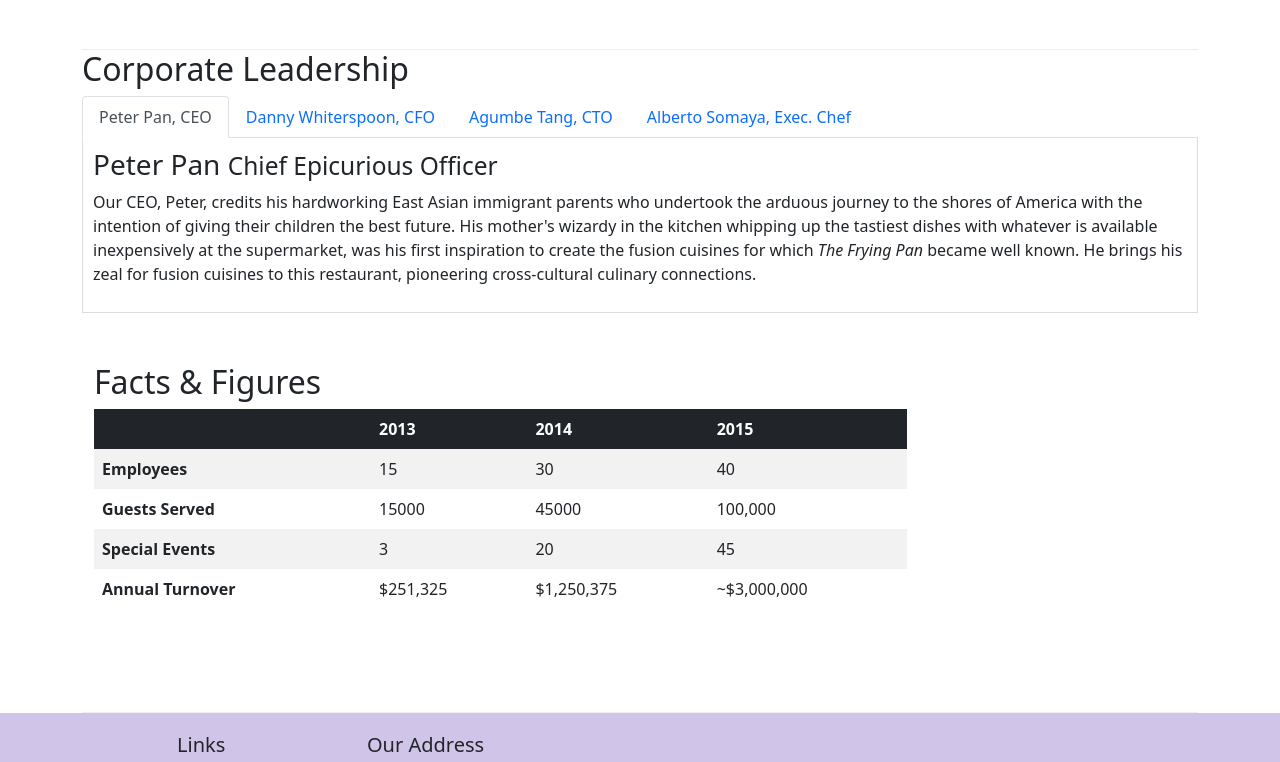
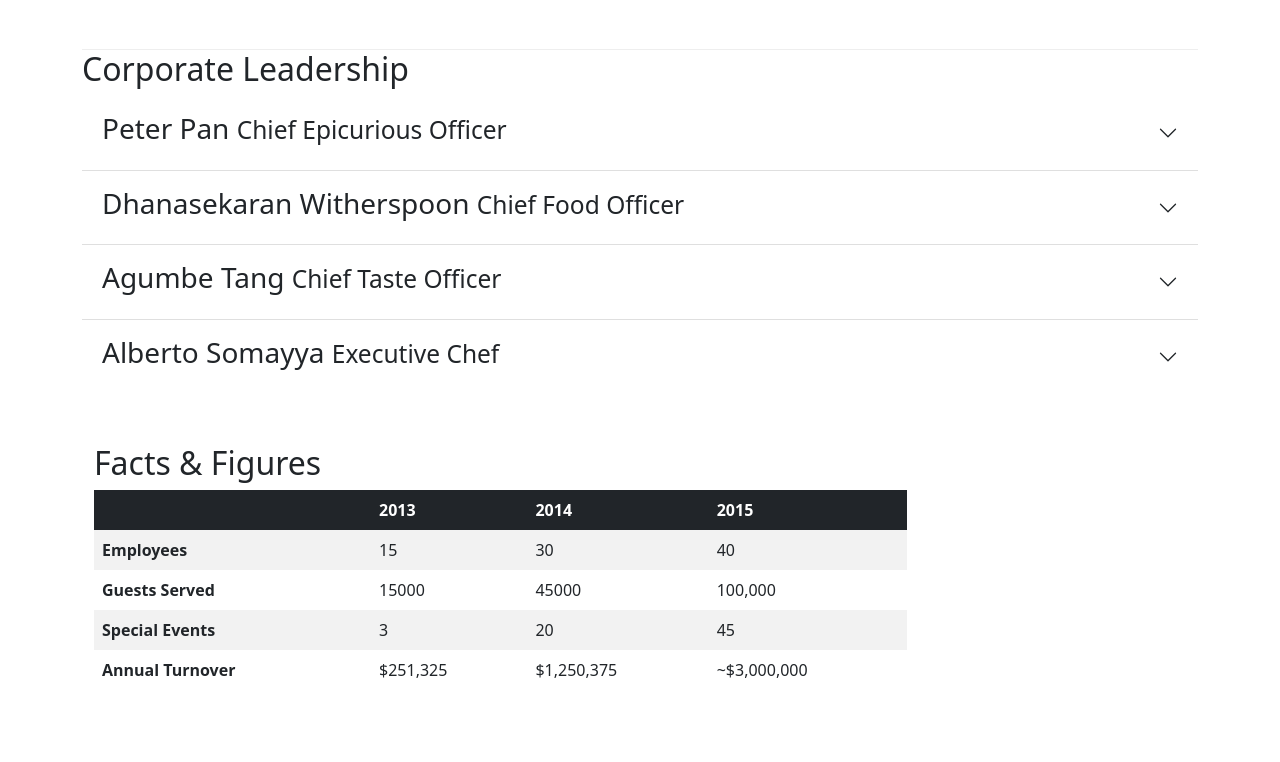
Before and after one commit to NietoCurcio/confusion-UI, a website: page aboutus.html in a window 1280 px wide. Shown: the part 920-1682 px from the top of the page. Drawn offline with nearby package versions, Linux system fonts and the light colour scheme.

Commit message:
accordion

```diff
--- a/aboutus.html
+++ b/aboutus.html
@@ -54,7 +54,7 @@
               >
             </li>
             <li class="nav-item">
-              <a href="#" class="nav-link"
+              <a href="contactus.html" class="nav-link"
                 ><i class="fa fa-address-card fa-lg"></i> Contact</a
               >
             </li>
@@ -151,149 +151,152 @@
       <div class="row">
         <div class="col-12">
           <h2>Corporate Leadership</h2>
-          <ul class="nav nav-tabs" role="tablist">
-            <li class="nav-item" role="presentation">
-              <button
-                class="nav-link active"
-                id="peter-tab"
-                data-bs-toggle="tab"
-                data-bs-target="#peter"
-                type="button"
-                role="tab"
-                aria-controls="peter"
-                aria-selected="true"
-              >
-                Peter Pan, CEO
-              </button>
-            </li>
-            <li class="nav-item" role="presentation">
-              <button
-                class="nav-link"
-                id="danny-tab"
-                data-bs-toggle="tab"
-                data-bs-target="#danny"
-                type="button"
-                role="tab"
-                aria-controls="danny"
-                aria-selected="false"
-              >
-                Danny Whiterspoon, CFO
-              </button>
-            </li>
-            <li class="nav-item" role="presentation">
-              <button
-                class="nav-link"
-                id="agumbe-tab"
-                data-bs-toggle="tab"
-                data-bs-target="#agumbe"
-                type="button"
-                role="tab"
-                aria-controls="agumbe"
-                aria-selected="false"
-              >
-                Agumbe Tang, CTO
-              </button>
-            </li>
-            <li class="nav-item" role="presentation">
-              <button
-                class="nav-link"
-                id="alberto-tab"
-                data-bs-toggle="tab"
-                data-bs-target="#alberto"
-                type="button"
-                role="tab"
-                aria-controls="alberto"
-                aria-selected="false"
-              >
-                Alberto Somaya, Exec. Chef
-              </button>
-            </li>
-          </ul>
-          <div class="tab-content">
+
+          <section class="accordion accordion-flush" id="accordionFlush">
+            <div class="accordion-item">
+              <h2 class="accordion-header" id="flush-headingPeter">
                 <div
-              class="tab-pane fade show active"
-              id="peter"
-              role="tabpanel"
-              aria-labelledby="peter-tab"
+                  class="accordion-button collapsed"
+                  data-bs-toggle="collapse"
+                  data-bs-target="#flush-collapsePeter"
+                  aria-expanded="false"
+                  aria-controls="flush-collapsePeter"
                 >
                   <h3>
                     Peter Pan
                     <small class="fw-normal">Chief Epicurious Officer</small>
                   </h3>
+                </div>
+              </h2>
+              <div
+                id="flush-collapsePeter"
+                class="accordion-collapse collapse"
+                aria-labelledby="flush-headingPeter"
+                data-bs-parent="#accordionFlush"
+              >
+                <div class="accordion-body">
                   <p class="d-none d-sm-block">
                     Our CEO, Peter, credits his hardworking East Asian immigrant
                     parents who undertook the arduous journey to the shores of
                     America with the intention of giving their children the best
                     future. His mother's wizardy in the kitchen whipping up the
-                tastiest dishes with whatever is available inexpensively at the
-                supermarket, was his first inspiration to create the fusion
-                cuisines for which
-                <em>The Frying Pan</em> became well known. He brings his zeal
-                for fusion cuisines to this restaurant, pioneering
+                    tastiest dishes with whatever is available inexpensively at
+                    the supermarket, was his first inspiration to create the
+                    fusion cuisines for which
+                    <em>The Frying Pan</em> became well known. He brings his
+                    zeal for fusion cuisines to this restaurant, pioneering
                     cross-cultural culinary connections.
                   </p>
                 </div>
-            <div
-              class="tab-pane fade"
-              id="danny"
-              role="tabpanel"
-              aria-labelledby="danny-tab"
+              </div>
+            </div>
+            <div class="accordion-item">
+              <h2 class="accordion-header" id="flush-headingDanny">
+                <button
+                  class="accordion-button collapsed"
+                  type="button"
+                  data-bs-toggle="collapse"
+                  data-bs-target="#flush-collapseDanny"
+                  aria-expanded="false"
+                  aria-controls="flush-collapseDanny"
                 >
                   <h3>
                     Dhanasekaran Witherspoon
                     <small class="fw-normal">Chief Food Officer</small>
                   </h3>
+                </button>
+              </h2>
+              <div
+                id="flush-collapseDanny"
+                class="accordion-collapse collapse"
+                aria-labelledby="flush-headingDanny"
+                data-bs-parent="#accordionFlush"
+              >
+                <div class="accordion-body">
                   <p class="d-none d-sm-block">
                     Our CFO, Danny, as he is affectionately referred to by his
-                colleagues, comes from a long established family tradition in
-                farming and produce. His experiences growing up on a farm in the
-                Australian outback gave him great appreciation for varieties of
-                food sources. As he puts it in his own words,
+                    colleagues, comes from a long established family tradition
+                    in farming and produce. His experiences growing up on a farm
+                    in the Australian outback gave him great appreciation for
+                    varieties of food sources. As he puts it in his own words,
                     <em
                       >Everything that runs, wins, and everything that stays,
                       pays!</em
                     >
                   </p>
                 </div>
-            <div
-              class="tab-pane fade"
-              id="agumbe"
-              role="tabpanel"
-              aria-labelledby="agumbe-tab"
+              </div>
+            </div>
+            <div class="accordion-item">
+              <h2 class="accordion-header" id="flush-headingAgumbe">
+                <button
+                  class="accordion-button collapsed"
+                  type="button"
+                  data-bs-toggle="collapse"
+                  data-bs-target="#flush-collapseAgumbe"
+                  aria-expanded="false"
+                  aria-controls="flush-collapseAgumbe"
                 >
                   <h3>
-                Agumbe Tang <small class="fw-normal">Chief Taste Officer</small>
+                    Agumbe Tang
+                    <small class="fw-normal">Chief Taste Officer</small>
                   </h3>
+                </button>
+              </h2>
+              <div
+                id="flush-collapseAgumbe"
+                class="accordion-collapse collapse"
+                aria-labelledby="flush-headingAgumbe"
+                data-bs-parent="#accordionFlush"
+              >
+                <div class="accordion-body">
                   <p class="d-none d-sm-block">
-                Blessed with the most discerning gustatory sense, Agumbe, our
-                CTO, personally ensures that every dish that we serve meets his
-                exacting tastes. Our chefs dread the tongue lashing that ensues
-                if their dish does not meet his exacting standards. He lives by
-                his motto,
+                    Blessed with the most discerning gustatory sense, Agumbe,
+                    our CTO, personally ensures that every dish that we serve
+                    meets his exacting tastes. Our chefs dread the tongue
+                    lashing that ensues if their dish does not meet his exacting
+                    standards. He lives by his motto,
                     <em>You click only if you survive my lick.</em>
                   </p>
                 </div>
+              </div>
+            </div>
+            <div class="accordion-item">
+              <h2 class="accordion-header" id="flush-headingAlberto">
                 <div
-              class="tab-pane fade"
-              id="alberto"
-              role="tabpanel"
-              aria-labelledby="alberto-tab"
+                  class="accordion-button collapsed"
+                  data-bs-toggle="collapse"
+                  data-bs-target="#flush-collapseAlberto"
+                  aria-expanded="false"
+                  aria-controls="flush-collapseAlberto"
                 >
                   <h3>
-                Alberto Somayya <small class="fw-normal">Executive Chef</small>
+                    Alberto Somayya
+                    <small class="fw-normal">Executive Chef</small>
                   </h3>
+                </div>
+              </h2>
+              <div
+                id="flush-collapseAlberto"
+                class="accordion-collapse collapse"
+                aria-labelledby="flush-headingAlberto"
+                data-bs-parent="#accordionFlush"
+              >
+                <div class="accordion-body">
                   <p class="d-none d-sm-block">
-                Award winning three-star Michelin chef with wide International
-                experience having worked closely with whos-who in the culinary
-                world, he specializes in creating mouthwatering Indo-Italian
-                fusion experiences. He says,
+                    Award winning three-star Michelin chef with wide
+                    International experience having worked closely with whos-who
+                    in the culinary world, he specializes in creating
+                    mouthwatering Indo-Italian fusion experiences. He says,
                     <em
-                  >Put together the cuisines from the two craziest cultures, and
-                  you get a winning hit! Amma Mia!</em
+                      >Put together the cuisines from the two craziest cultures,
+                      and you get a winning hit! Amma Mia!</em
                     >
                   </p>
                 </div>
               </div>
+            </div>
+          </section>
         </div>
       </div>
       <div class="row row-content">
@@ -351,7 +354,7 @@
               <li><a href="index.html">Home</a></li>
               <li><a href="#">About</a></li>
               <li><a href="#">Menu</a></li>
-              <li><a href="#">Contact</a></li>
+              <li><a href="contactus.html">Contact</a></li>
             </ul>
           </div>
           <div class="col-7 col-sm-5">
```
Lines whose indentation alone changed are shown as unchanged.
